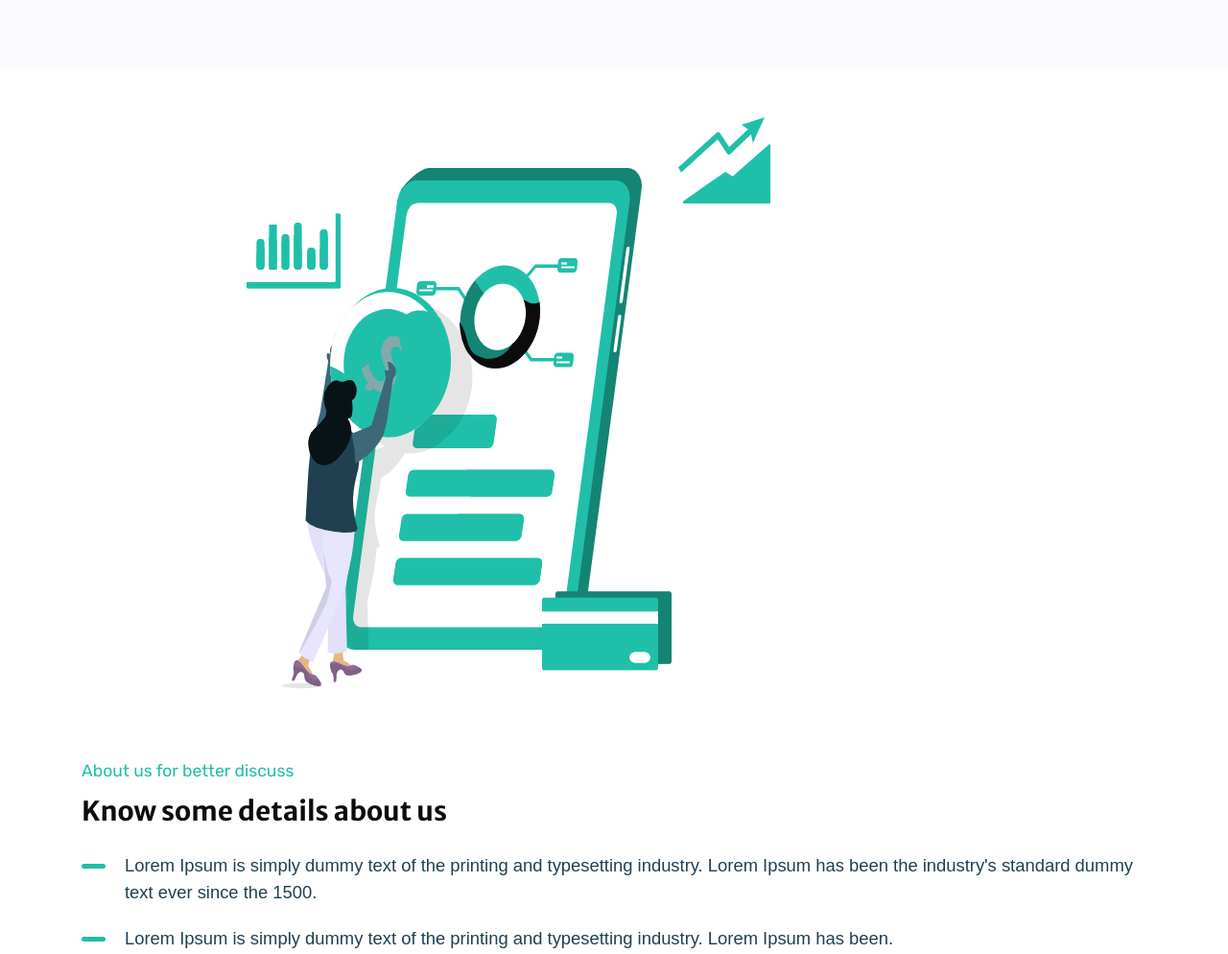
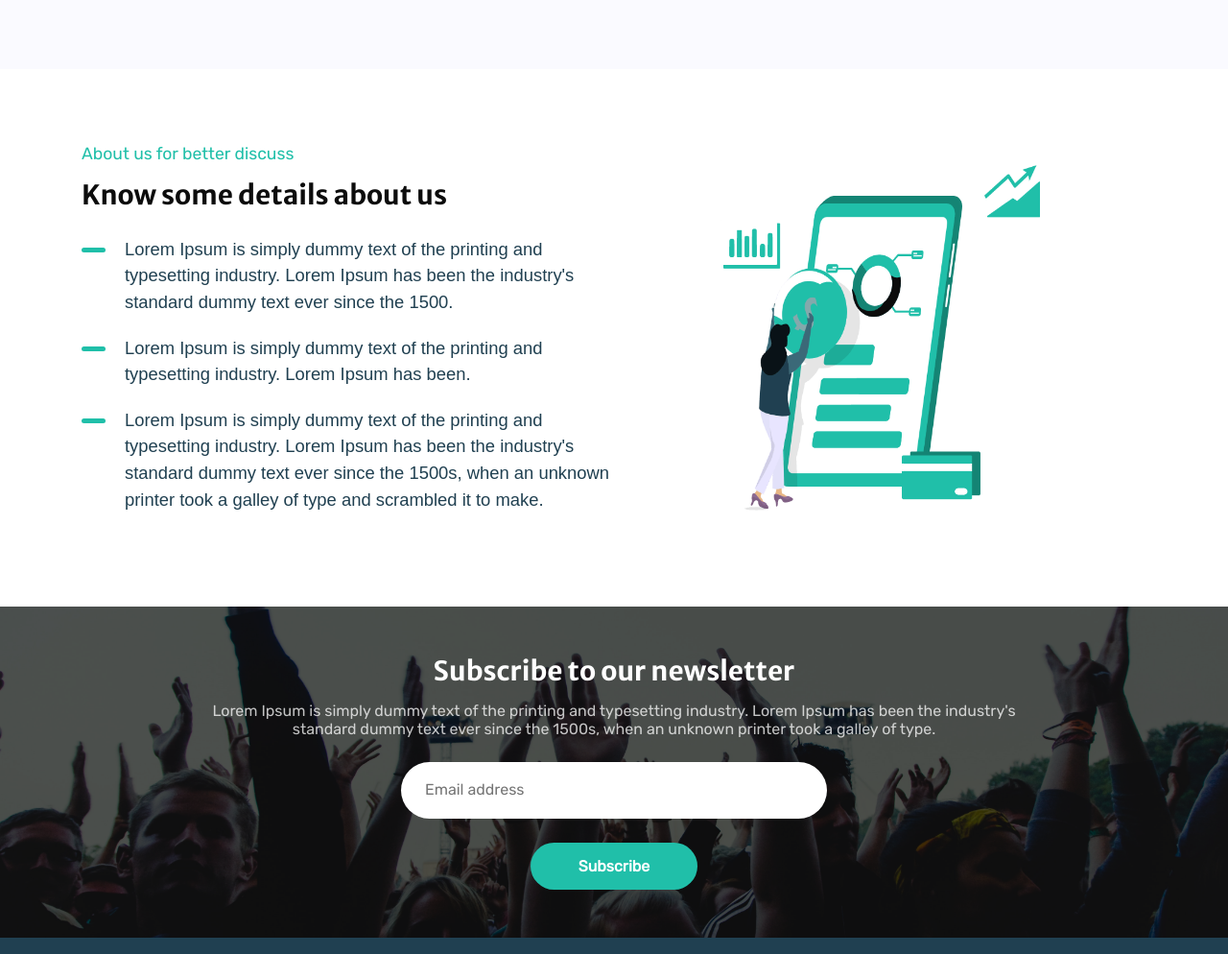
Before and after one commit to akashmony01/graditude, a plain HTML site: page index.html in a window 1280 px wide. Shown: the part 2087-3081 px from the top of the page at 96% size. Drawn offline with Linux system fonts and the light colour scheme.

Commit message:
responsive issue 2

```diff
--- a/src/style/sass/unique/_1_index.sass
+++ b/src/style/sass/unique/_1_index.sass
@@ -361,15 +361,18 @@ section.detail
 // detail responsive
 section.detail
     .detailContainer
-        flex-direction: column-reverse
+        @media only screen and (max-width: 991px)
+            flex-direction: column-reverse
 
         .detailContent
-            width: 100%
+            @media only screen and (max-width: 991px)
+                width: 100%
 
         .detailImg
-            width: 100%
-            padding: 75px 15%
-            padding-top: 0
+            @media only screen and (max-width: 991px)
+                width: 100%
+                padding: 75px 15%
+                padding-top: 0
 
 
 
```
Also changed, not shown: src/style/main.css, 1 other file.
